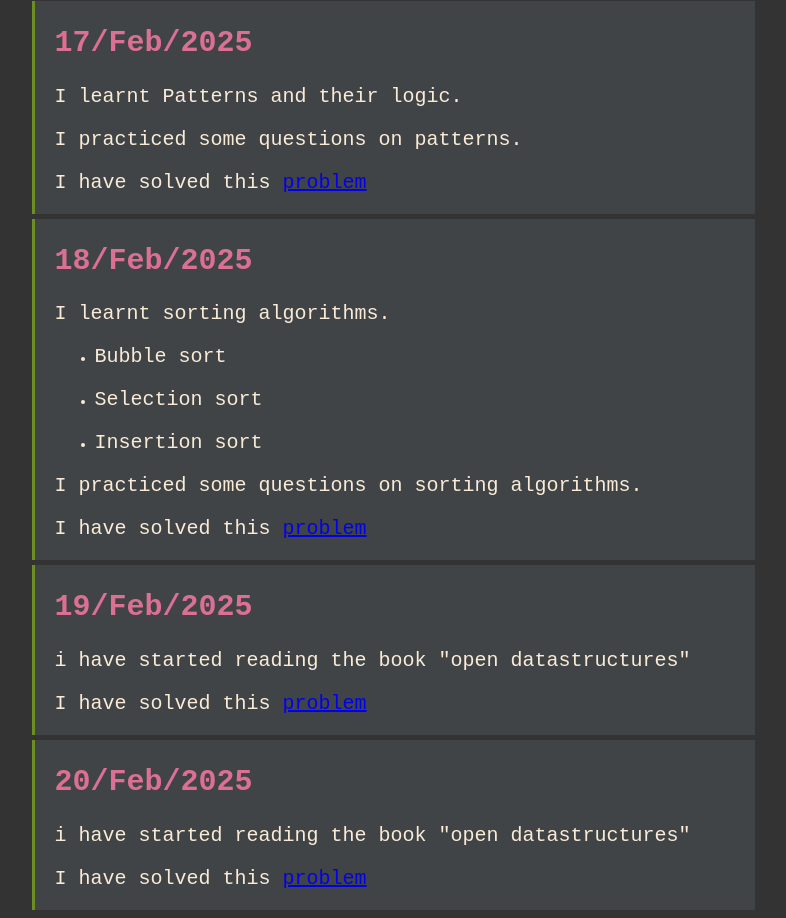
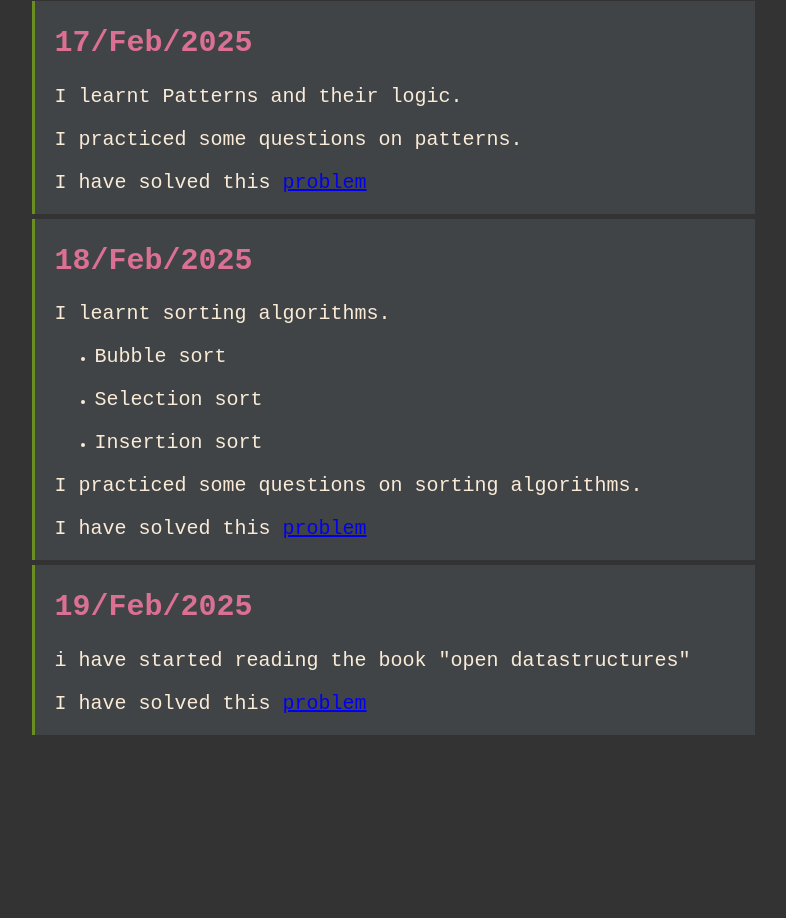
Before and after one commit to 0xt0bi03/my-daily-progress, a plain HTML site: page index.html in a window 1280 px wide. Shown: the part 704-1622 px from the top of the page, without its empty margins (247-1033 px from the left). After the commit the page ends 1447 px from the top, so only its background shows below. Drawn offline with Linux system fonts and the light colour scheme.

Commit message:
made changes

```diff
--- a/index.html
+++ b/index.html
@@ -56,13 +56,6 @@
 
 
     </div>
-    <div class="content">
-        <h2>20/Feb/2025</h2>
-        <p>i have started reading the book "open datastructures"</p>
-        <p>I have solved this <a href="https://leetcode.com/problems/find-the-maximum-achievable-number/description/">problem</a></p>
-
-
-    </div>
     <script src="main.js"></script>
 </body>
 </html>
```
